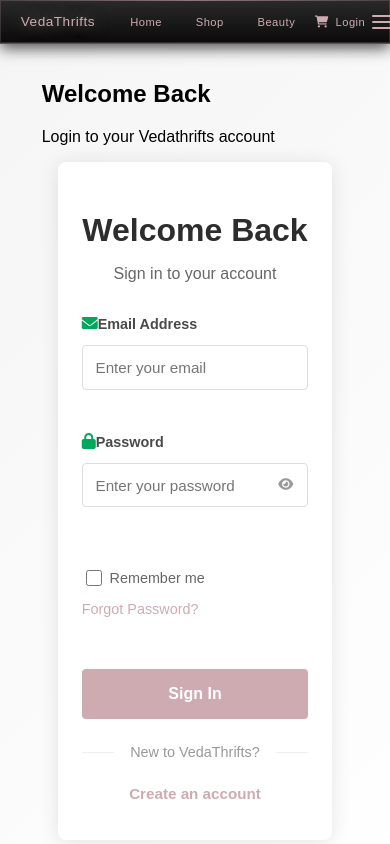
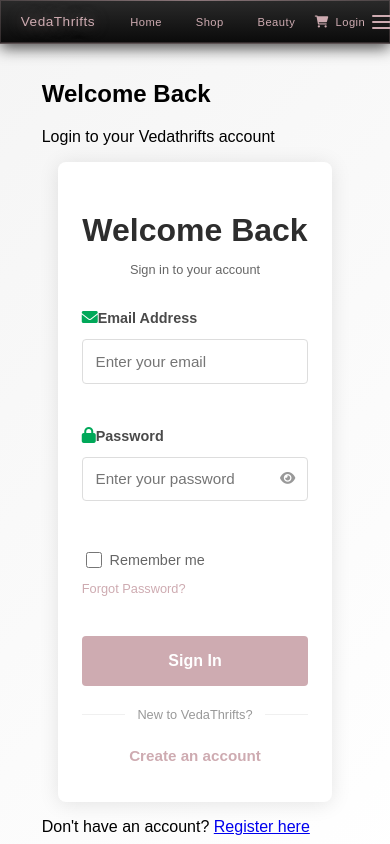
Before and after one commit to ElaVedena/thriftstore-frontend, a React (Create React App) app: page /login in a window 390 px wide. Shown: the top 844 px of the page. Built offline with nearby package versions, Linux system fonts and the light colour scheme; no server answers.

Commit message:
Make login form mobile responsive with reduced text size and spacing, replace green with brand color

```diff
--- a/src/components/css/LoginForm.css
+++ b/src/components/css/LoginForm.css
@@ -86,6 +86,9 @@
     justify-content: space-between;
     align-items: center;
     font-size: 0.9rem;
+    margin: 0.5rem 0;
+    flex-wrap: wrap;
+    gap: 0.5rem;
 }
 
 .checkbox-label {
@@ -159,7 +162,6 @@
     text-decoration: underline;
 }
 
-
 .password-group {
     position: relative;
 }
@@ -199,8 +201,8 @@
 }
 
 .auth-info {
-    background: #e8f5e9;
-    color: #2e7d32;
+    background: rgba(206, 171, 177, 0.1);
+    color: #CEABB1;
     padding: 1rem;
     border-radius: 4px;
     margin-bottom: 1.5rem;
@@ -212,41 +214,7 @@
 
 .auth-info i {
     font-size: 1.1rem;
-}
-
-.form-options {
-    display: flex;
-    justify-content: space-between;
-    align-items: center;
-    margin: 1rem 0;
-    font-size: 0.9rem;
-    flex-wrap: wrap;
-    gap: 0.5rem;
-}
-
-.checkbox-label {
-    display: flex;
-    align-items: center;
-    gap: 0.3rem;
-    color: #666;
-    cursor: pointer;
-}
-
-.checkbox-label input[type="checkbox"] {
-    width: 16px;
-    height: 16px;
-    cursor: pointer;
-}
-
-.forgot-link {
     color: #CEABB1;
-    text-decoration: none;
-    transition: color 0.3s ease;
-}
-
-.forgot-link:hover {
-    color: #b88e96;
-    text-decoration: underline;
 }
 
 .auth-divider {
@@ -298,14 +266,212 @@ input:-webkit-autofill:active {
     -webkit-text-fill-color: #2d2d2d !important;
 }
 
+/* ===== RESPONSIVE STYLES ===== */
+
+/* Tablet (max-width: 768px) */
+@media (max-width: 768px) {
+    .auth-form-container {
+        margin: 1.5rem auto;
+        padding: 1.5rem;
+        max-width: 90%;
+    }
+
+    .auth-form-container h2 {
+        font-size: 1.6rem;
+        margin-bottom: 0.3rem;
+    }
+
+    .auth-subtitle {
+        font-size: 0.85rem;
+        margin-bottom: 1.5rem;
+    }
+
+    .auth-form {
+        gap: 1.2rem;
+    }
+
+    .form-group label {
+        font-size: 0.85rem;
+    }
+
+    .form-group input {
+        padding: 0.7rem;
+        font-size: 0.9rem;
+    }
+
+    .auth-error,
+    .auth-info {
+        padding: 0.8rem;
+        font-size: 0.85rem;
+        margin-bottom: 1.2rem;
+    }
+
+    .auth-submit-btn {
+        padding: 0.85rem;
+        font-size: 0.95rem;
+    }
+
+    .checkbox-label {
+        font-size: 0.85rem;
+    }
+
+    .forgot-link {
+        font-size: 0.85rem;
+    }
+
+    .auth-redirect {
+        margin-top: 1.2rem;
+        font-size: 0.85rem;
+    }
+
+    .auth-divider span {
+        font-size: 0.85rem;
+    }
+
+    .register-link {
+        font-size: 0.95rem;
+    }
+}
+
+/* Mobile (max-width: 480px) */
 @media (max-width: 480px) {
+    .auth-form-container {
+        margin: 1rem auto;
+        padding: 1.2rem;
+        max-width: 95%;
+        border-radius: 6px;
+    }
+
+    .auth-form-container h2 {
+        font-size: 1.4rem;
+    }
+
+    .auth-subtitle {
+        font-size: 0.8rem;
+        margin-bottom: 1.2rem;
+    }
+
+    .auth-form {
+        gap: 1rem;
+    }
+
+    .form-group {
+        gap: 0.2rem;
+    }
+
+    .form-group label {
+        font-size: 0.8rem;
+    }
+
+    .form-group label i {
+        font-size: 0.85rem;
+    }
+
+    .form-group input {
+        padding: 0.6rem;
+        font-size: 0.85rem;
+    }
+
+    .field-error {
+        font-size: 0.7rem;
+    }
+
     .form-options {
         flex-direction: column;
         align-items: flex-start;
-        gap: 0.8rem;
+        gap: 0.6rem;
+        margin: 0.3rem 0;
+    }
+
+    .checkbox-label {
+        font-size: 0.8rem;
+    }
+
+    .checkbox-label input[type="checkbox"] {
+        width: 14px;
+        height: 14px;
     }
 
     .forgot-link {
-        align-self: flex-start;
+        font-size: 0.8rem;
+    }
+
+    .auth-error,
+    .auth-info {
+        padding: 0.7rem;
+        font-size: 0.8rem;
+        margin-bottom: 1rem;
+        border-radius: 4px;
+    }
+
+    .auth-error i,
+    .auth-info i {
+        font-size: 0.9rem;
+    }
+
+    .auth-submit-btn {
+        padding: 0.7rem;
+        font-size: 0.9rem;
+        gap: 0.4rem;
+    }
+
+    .auth-divider {
+        margin: 1.2rem 0 0.8rem;
+    }
+
+    .auth-divider span {
+        font-size: 0.8rem;
+        padding: 0 0.8rem;
+    }
+
+    .auth-redirect {
+        margin-top: 1rem;
+        font-size: 0.8rem;
+    }
+
+    .register-link {
+        font-size: 0.9rem;
+    }
+
+    .password-toggle {
+        right: 8px;
+    }
+
+    .password-toggle i {
+        font-size: 0.85rem;
     }
 }
+
+/* Small Mobile (max-width: 360px) */
+@media (max-width: 360px) {
+    .auth-form-container {
+        padding: 1rem;
+    }
+
+    .auth-form-container h2 {
+        font-size: 1.2rem;
+    }
+
+    .auth-subtitle {
+        font-size: 0.75rem;
+        margin-bottom: 1rem;
+    }
+
+    .form-group label {
+        font-size: 0.75rem;
+    }
+
+    .form-group input {
+        padding: 0.55rem;
+        font-size: 0.8rem;
+    }
+
+    .auth-submit-btn {
+        padding: 0.6rem;
+        font-size: 0.85rem;
+    }
+
+    .register-link {
+        font-size: 0.85rem;
+    }
+}
```
